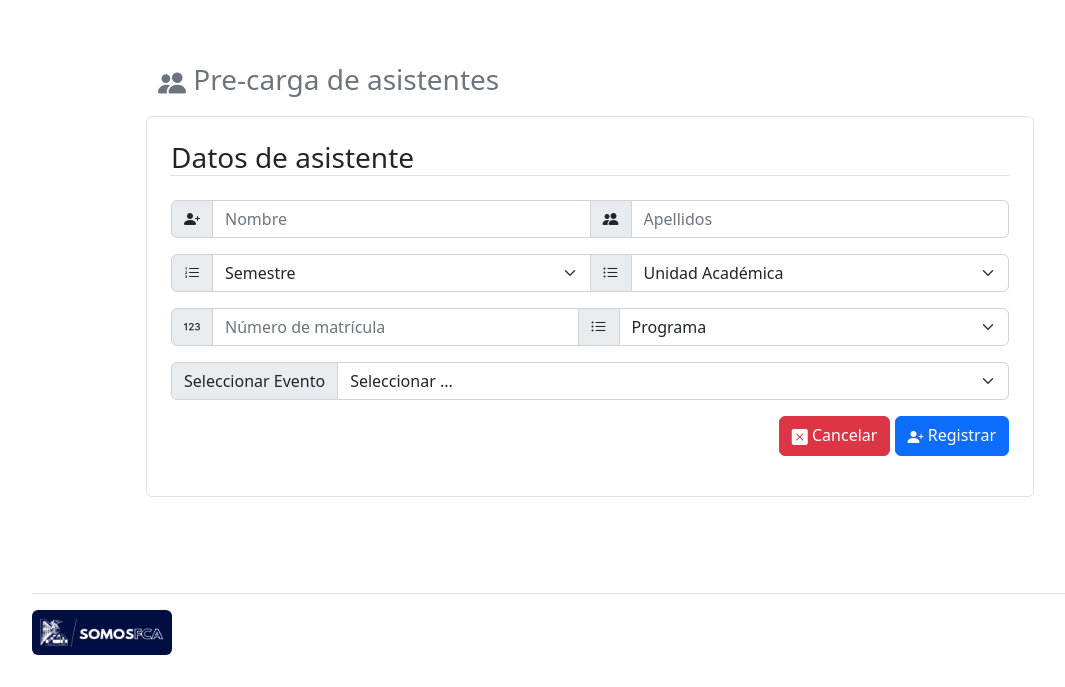
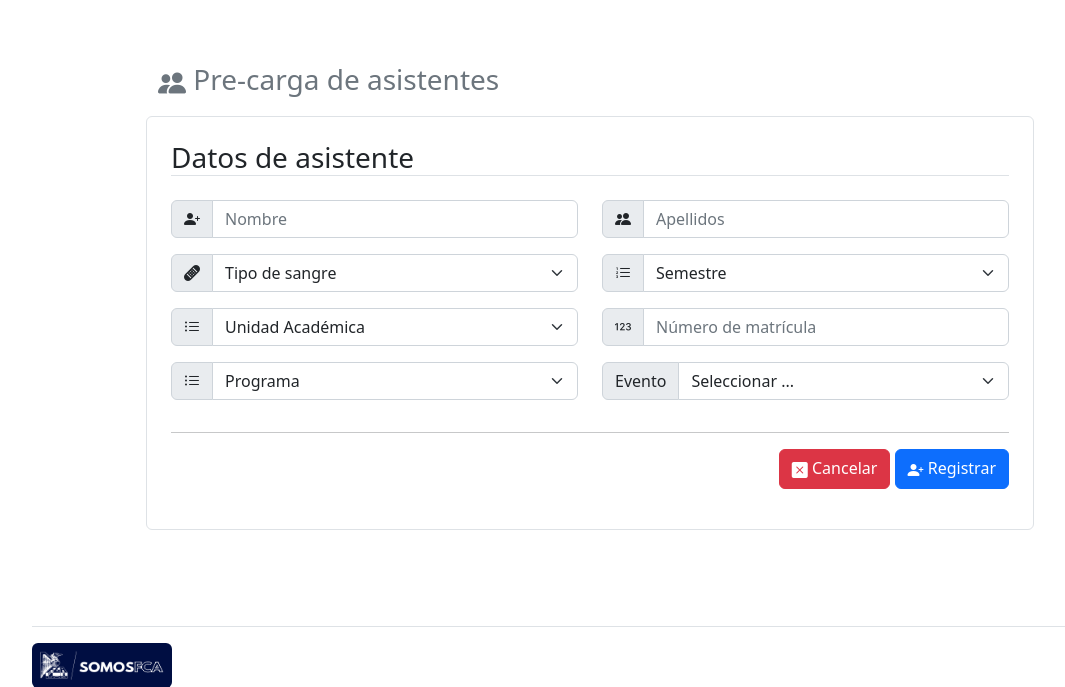
Before and after one commit to jesusrlv/eventosUACYA, a PHP site: page /admin/alta_asistentes.php in a window 1280 px wide. Shown: the part 179-866 px from the top of the page, without its empty margins (50-1115 px from the left). Before the commit the page ends 834 px from the top, so only its background shows below. Run offline with PHP 8.4, Linux system fonts and the light colour scheme; data comes from the database, SQL or seed files in the repository; tables that the repository leaves empty or names only in its code hold one stand-in row (values such as "Sample post").

Commit message:
catalogos 1

```diff
--- a/admin/alta_asistentes.php
+++ b/admin/alta_asistentes.php
@@ -72,6 +72,10 @@
       }
     </style>
 
+    <?php
+      include ('query/query_catalogos.php');
+    ?>
+
 
     <!-- Custom styles for this template -->
     <link href="headers.css" rel="stylesheet">
@@ -102,10 +106,7 @@
   </header>
 
   <div class="b-example-divider">
-
   </div>
-
-
 
     <div class="container-fluid w-75 h-100 mt-5 mb-5 p-5">
     <h3 class="mt-4 mb-3 text-secondary"><i class="bi bi-people-fill"></i> Pre-carga de asistentes</h3>
@@ -113,55 +114,100 @@
             <div class="col-12 border rounded p-4">
             <h3 class="mb-4 border-bottom">Datos de asistente</h3>
       <form action="prcd/proceso_alta_asistentes.php" method="POST">
+
+          <div class="row">
+
+              <div class="col-6">
                 <div class="input-group mb-3">
                     <span class="input-group-text" id="basic-addon1"><i class="bi bi-person-plus-fill"></i></span>
-                <input type="text" class="form-control" placeholder="Nombre" aria-label="Nombre" aria-describedby="basic-addon1" name="nombre">
+                    <input type="text" class="form-control" placeholder="Nombre" aria-label="Nombre" aria-describedby="basic-addon1" name="nombre" required>
+                </div>
+              </div>
+
+              <div class="col-6">
+                <div class="input-group mb-3">
                     <span class="input-group-text" id="basic-addon1"><i class="bi bi-people-fill"></i></span>
-                <input type="text" class="form-control" placeholder="Apellidos" aria-label="Apellidos" aria-describedby="basic-addon1" name="apellidos">
+                    <input type="text" class="form-control" placeholder="Apellidos" aria-label="Apellidos" aria-describedby="basic-addon1" name="apellidos" required>
                 </div>
+              </div>
+
+            <div class="col-6">
+              <div class="input-group mb-3">
+                  <span class="input-group-text" id="basic-addon1"><i class="bi bi-bandaid-fill"></i></span>
+                  <select class="form-select" aria-label="Default select example" name="tipo_sangre" required>
+                      <option value="" selected>Tipo de sangre</option>
+                      <?php
+                      while ($rowSangre = $resultadosqlSangre->fetch_assoc()){
+                        echo'
+                          <option value="'.$rowSangre['id'].'">'.$rowSangre['tipo_sangre'].'</option>
+                        ';
+                      }
+                      ?>
+                  </select>
+              </div>
+            </div>
+
+            <div class="col-6">
               <div class="input-group mb-3">
                   <span class="input-group-text" id="basic-addon1"><i class="bi bi-list-ol"></i></span>
-                <select class="form-select" aria-label="Default select example" name="semestre">
-                    <option selected>Semestre</option>
-                    <option value="1">1</option>
-                    <option value="2">2</option>
-                    <option value="3">3</option>
-                    <option value="4">4</option>
-                    <option value="5">5</option>
-                    <option value="6">6</option>
-                    <option value="7">7</option>
-                    <option value="8">8</option>
-                    <option value="9">9</option>
-                </select>
-                <span class="input-group-text" id="basic-addon1"><i class="bi bi-list-ul"></i></span>
-                <select class="form-select" aria-label="Default select example" name="especialidad">
-                    <option selected>Unidad Académica</option>
-                    <option value="Sin especialidad">Sin Unidad Académica</option>
-                    <option value="0">Otra</option>
-                    <option value="1">Unidad Académica de Contaduría y Adminisitración</option>
+                  <select class="form-select" aria-label="Default select example" name="semestre" required>
+                      <option value="" selected>Semestre</option>
+                      <?php
+                      while ($rowSemestre = $resultadosqlSemestre->fetch_assoc()){
+                        echo'
+                          <option value="'.$rowSemestre['id'].'">'.$rowSemestre['semestre'].'</option>
+                        ';
+                      }
+                      ?>
                   </select>
               </div>
+            </div>
+
+              <div class="col-6">
                 <div class="input-group mb-3">
+                  <span class="input-group-text" id="basic-addon1"><i class="bi bi-list-ul"></i></span>
+                  <select class="form-select" aria-label="Default select example" name="unidad_academica" required>
+                      <option value="" selected>Unidad Académica</option>
+                      <option value="0">Sin Unidad Académica</option>
+                      <?php
+                      while ($rowUAcademica = $resultadoUAcademica->fetch_assoc()){
+                        echo'
+                          <option value="'.$rowUAcademica['id'].'">'.$rowUAcademica['unidad_academica'].'</option>
+                        ';
+                      }
+                      ?>
+                  </select>
+                </div>
+              </div>
 
+            <div class="col-6">
+              <div class="input-group mb-3">
                   <span class="input-group-text" id="basic-addon1"><i class="bi bi-123"></i></span>
                   <input type="text" class="form-control" placeholder="Número de matrícula" aria-label="Número de matrícula" aria-describedby="basic-addon1" name="num_control">
+              </div>
+            </div>
 
+            <div class="col-6">
+              <div class="input-group mb-3">
                   <span class="input-group-text" id="basic-addon1"><i class="bi bi-list-ul"></i></span>
-                <select class="form-select" aria-label="Default select example" name="carrera">
-                    <option selected>Programa</option>
-                    <option value="1">Licenciatura en contaduría</option>
-                    <option value="2">Licenciatura en administración</option>
-                    <option value="3">Maestría en administración</option>
-                    <option value="4">Maestría en impuestos</option>
-                    <option value="5">Doctorado en administración</option>
-                    <option value="6">Doctorado en impuestos</option>
+                  <select class="form-select" aria-label="Default select example" name="carrera" required>
+                      <option value="" selected>Programa</option>
+                      <?php
+                      while ($rowPrograma = $resultadoPrograma->fetch_assoc()){
+                        echo'
+                          <option value="'.$rowPrograma['id'].'">'.$rowPrograma['programa'].'</option>
+                        ';
+                      }
+                      ?>
                   </select>
               </div>
+            </div>
 
+            <div class="col-6">
               <div class="input-group mb-3 w-100">
-                <span class="input-group-text" id="basic-addon1">Seleccionar Evento</span>
-                <select class="form-select" aria-label="Default select example" name="evento">
-                    <option selected>Seleccionar ...</option>
+                  <span class="input-group-text" id="basic-addon1">Evento</span>
+                  <select class="form-select" aria-label="Default select example" name="evento" required>
+                      <option value="" selected>Seleccionar ...</option>
                       <?php
                   include('query/query_eventos.php');
 
@@ -173,6 +219,11 @@
                   ?>
                   </select>
               </div>
+            </div>
+
+          </div><!-- row -->
+          <hr>
+
             <p class="w-100 text-end"><button class="btn btn-danger "><i class="bi bi-x-square-fill"></i> Cancelar</button> <button class="btn btn-primary" type="submit"><i class="bi bi-person-plus-fill"></i> Registrar</button></p>
         </div>
       </form>
--- a/admin/index.php
+++ b/admin/index.php
@@ -127,7 +127,7 @@
       <h1 class="mt-2 display-1 text-bold" style="font-family: 'Titillium Web', sans-serif;">Sistema de eventos<br>UACYA</h1>
       <p class="h3 text-bold text-secondary">Universidad Autónoma de Zacatecas</p>
       <hr>
-        <div class="row mt-5">
+        <div class="row mt-5 g-4">
           <div class="col-md-6">
             <div class="card mx-auto shadow-sm card-block" style="width: 36rem; height:18rem" id="transition">
               <div class="card-body align-items-center d-flex flex-column justify-content-center">
@@ -149,7 +149,7 @@
             </div>
           </div>
         </div>
-        <div class="row mt-5">
+        <div class="row mt-5 g-4">
           <div class="col-md-6">
             <div class="card mx-auto shadow-sm" style="width: 36rem; height:18rem" id="transition">
               <div class="card-body align-items-center d-flex flex-column justify-content-center">
--- a/admin/prcd/proceso_alta_asistentes.php
+++ b/admin/prcd/proceso_alta_asistentes.php
@@ -17,13 +17,14 @@ include('qc.php');
 
 $nombre = $_POST['nombre'];
 $apellidos = $_POST['apellidos'];
+$tipo_sangre = $_POST['tipo_sangre'];
 $semestre = $_POST['semestre'];
-$especialidad = $_POST['especialidad'];
+$unidad_academica = $_POST['unidad_academica'];
 $num_control = $_POST['num_control'];
 $carrera = $_POST['carrera'];
 $evento = $_POST['evento'];
 
-$queryAsistentes = "INSERT INTO asistentes(nombre,apellidos,semestre,especialidad,carrera,numero_control,evento) VALUES('$nombre','$apellidos','$semestre','$especialidad','$carrera','$num_control','$evento')";
+$queryAsistentes = "INSERT INTO asistentes(nombre,apellidos,tipo_sangre,semestre,unidad_academica,carrera,numero_control,evento) VALUES('$nombre','$apellidos','$tipo_sangre','$semestre','$unidad_academica','$carrera','$num_control','$evento')";
 $resultadoAsistentes = $conn->query($queryAsistentes);
 
 if($resultadoAsistentes){
--- a/admin/prcd/qc.php
+++ b/admin/prcd/qc.php
@@ -7,5 +7,6 @@
     $password="";
 
     $conn= new mysqli ($servername,$username,$password,$database); //solo se quitó para conexión remota
+    $conn->set_charset("utf8");
 
     ?>
--- /dev/null
+++ b/admin/query/query_catalogos.php
@@ -0,0 +1,21 @@
+<?php
+
+include('prcd/qc.php');
+
+// sangre
+$sqlSangre = "SELECT * FROM sangre ORDER BY id ASC";
+$resultadosqlSangre = $conn->query($sqlSangre);
+
+// semestre
+$sqlSemestre = "SELECT * FROM semestre ORDER BY id ASC";
+$resultadosqlSemestre = $conn->query($sqlSemestre);
+
+// unidad académica
+$sqlUAcademica = "SELECT * FROM unidad_academica ORDER BY id ASC";
+$resultadoUAcademica = $conn->query($sqlUAcademica);
+
+// programa
+$sqlPrograma = "SELECT * FROM programa ORDER BY id ASC";
+$resultadoPrograma = $conn->query($sqlPrograma);
+
+?>
--- a/eventos/prcd/qc.php
+++ b/eventos/prcd/qc.php
@@ -7,5 +7,6 @@
     $password="";
 
     $conn= new mysqli ($servername,$username,$password,$database); //solo se quitó para conexión remota
+    $conn->set_charset("utf8");
 
     ?>
```
Lines whose indentation alone changed are shown as unchanged.
